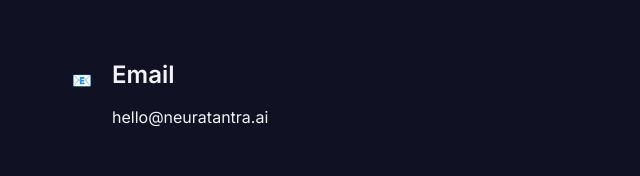
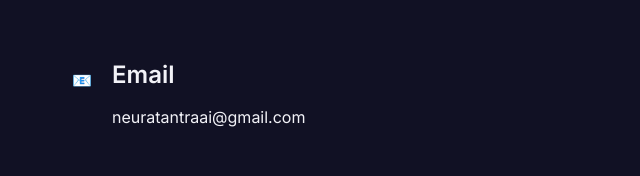
Before and after one commit to VaibhavJainPortfolio/Neuratantra, a plain HTML site: page Frontend/index.html in a window 1280 px wide. Shown: the part 6415-6591 px from the top of the page, 0-640 px from the left. Drawn offline with nearby package versions, Linux system fonts and the light colour scheme.

Commit message:
Update index.html

```diff
--- a/Frontend/index.html
+++ b/Frontend/index.html
@@ -910,7 +910,7 @@
                         <div class="contact-icon">📧</div>
                         <div class="contact-details">
                             <h3>Email</h3>
-                            <p>hello@neuratantra.ai</p>
+                            <p>neuratantraai@gmail.com</p>
                         </div>
                     </div>
                     <div class="contact-item">
```
